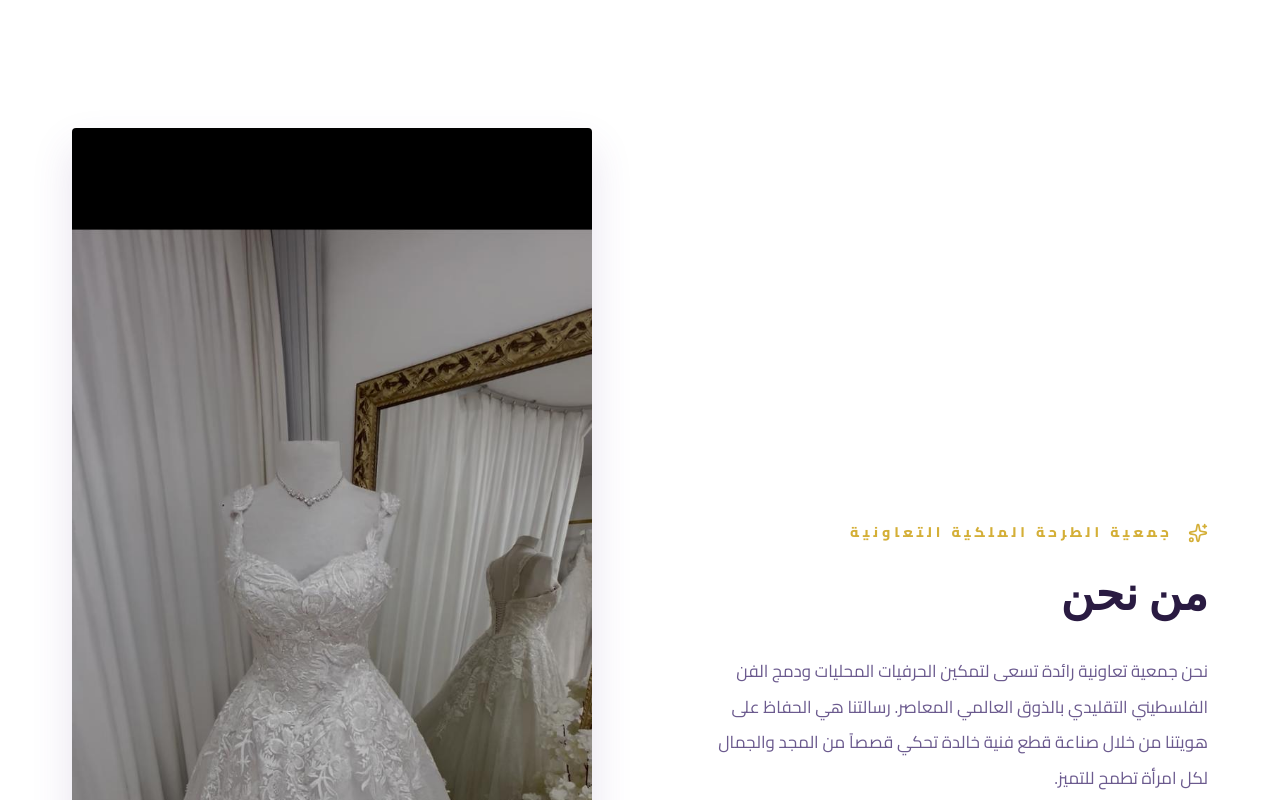
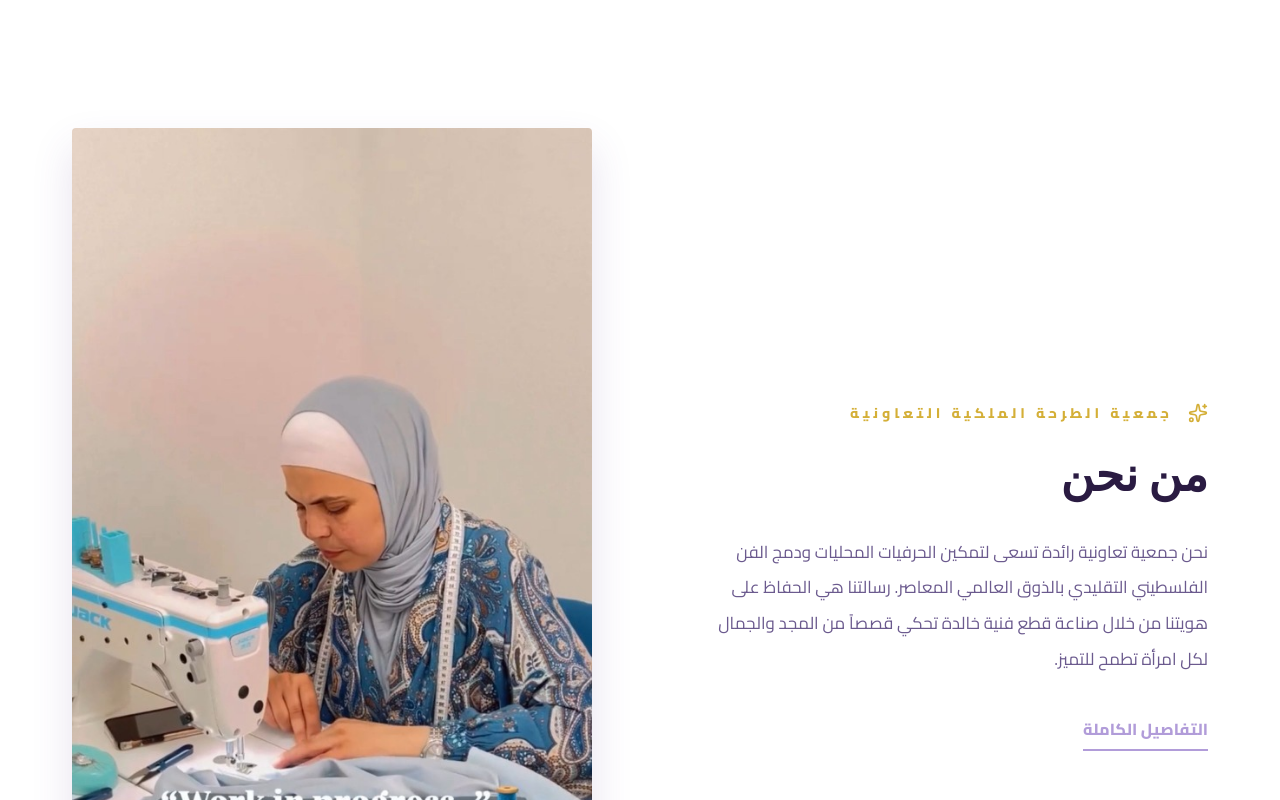
Before and after one commit to fahmyelmatry2030-lgtm/Royal-Veil, a React (Vite) app: page / in a window 1280 px wide. Shown: the part 3820-4620 px from the top of the page. Built offline with nearby package versions, Linux system fonts and the light colour scheme; a web font is replaced by a local one.

Commit message:
revert: restore original About Us image

```diff
--- a/src/pages/Home.jsx
+++ b/src/pages/Home.jsx
@@ -177,7 +177,7 @@ const Home = () => {
               transition={{ duration: 0.8 }}
               style={{ position: 'relative' }}
             >
-              <img src="/Images/IMG-20260429-WA0031.jpg" alt="About Us" style={{ width: '100%', borderRadius: '4px', boxShadow: 'var(--shadow-lg)' }} />
+              <img src="/Images/new_sewing.jpg" alt="About Us" style={{ width: '100%', borderRadius: '4px', boxShadow: 'var(--shadow-lg)' }} />
             </motion.div>
           </div>
         </div>
```
